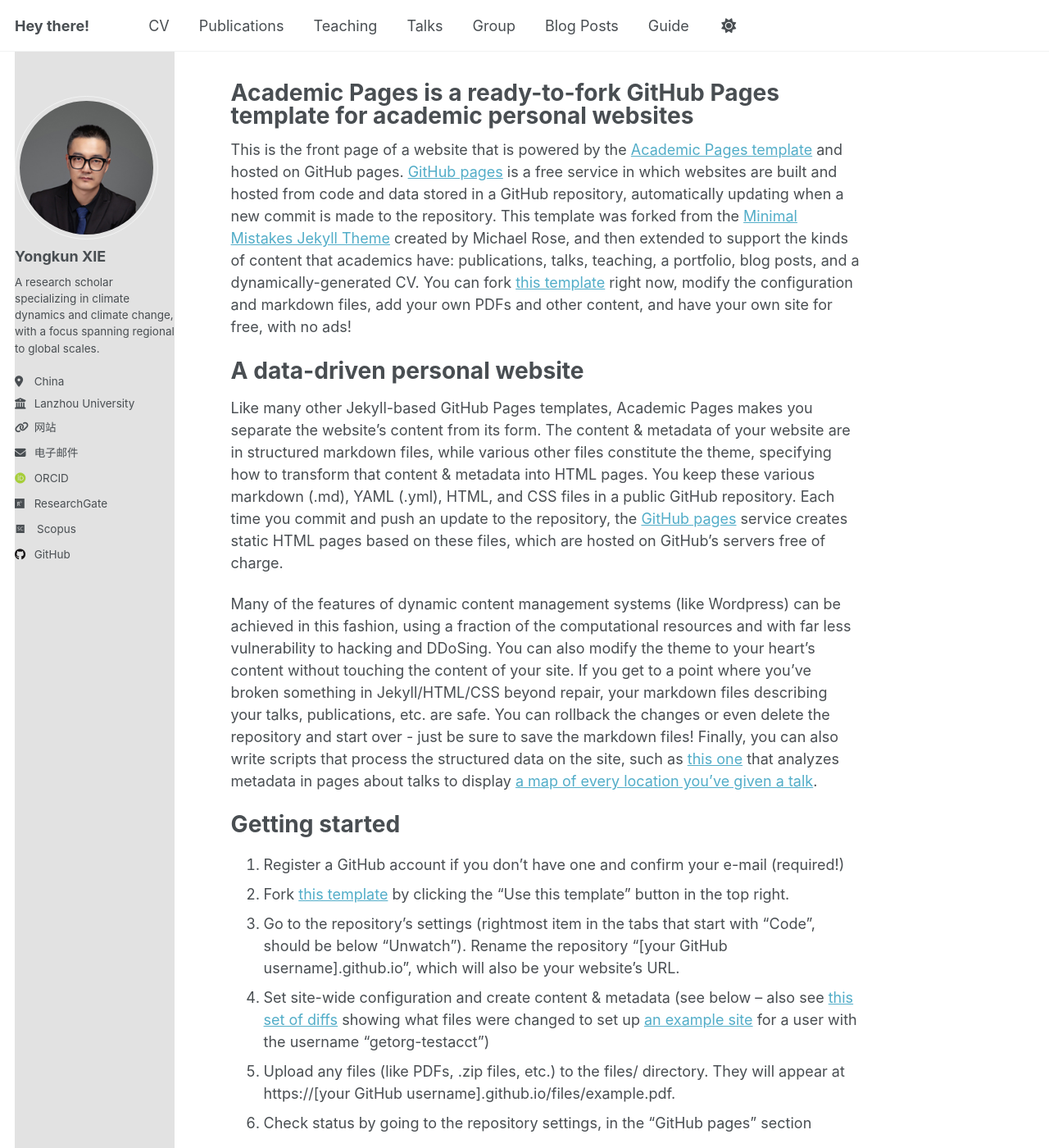
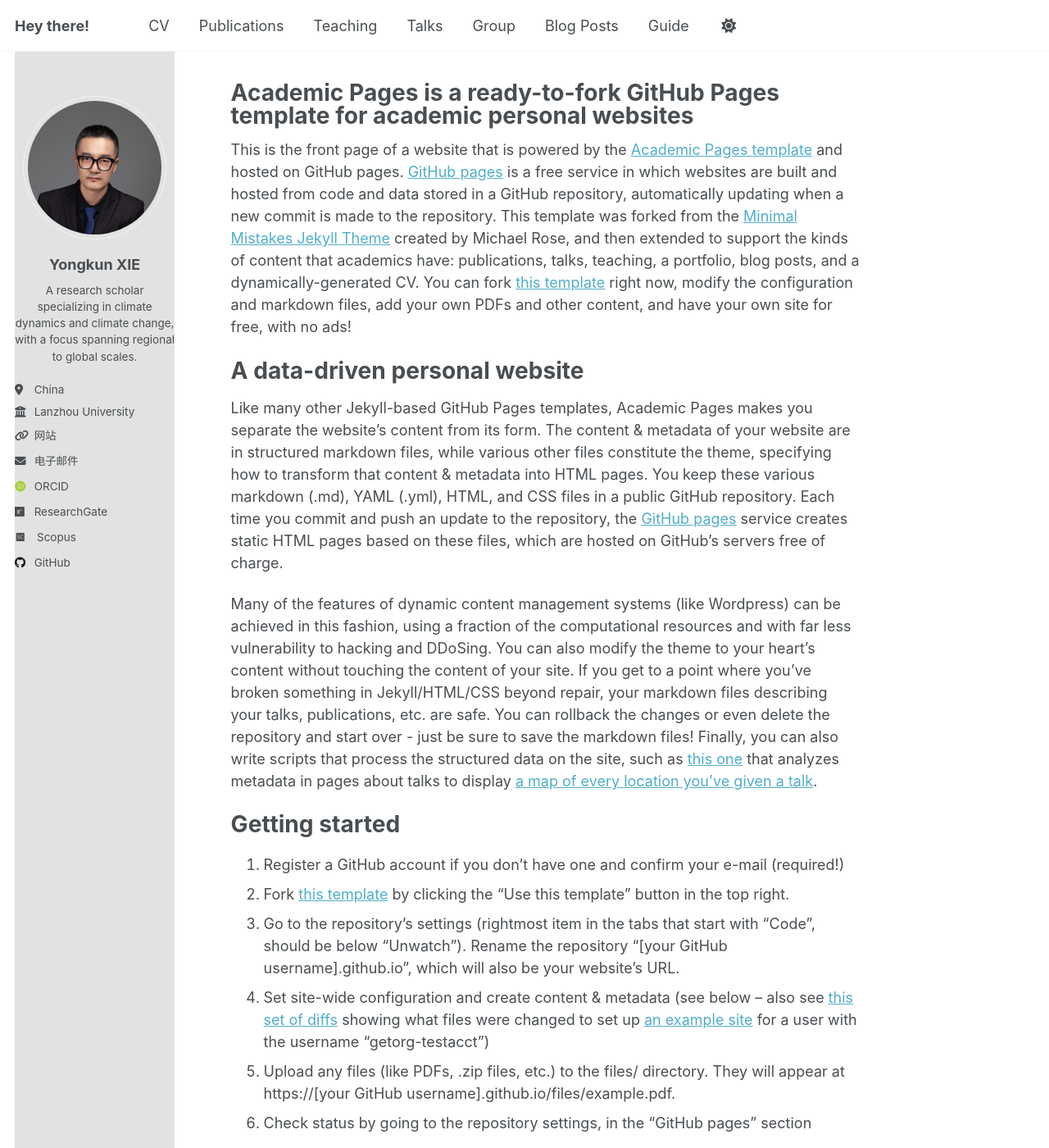
Before and after one commit to yongkunxie/yongkunxie.github.io, a Jekyll site: the page built from _pages/about.md, in a window 1280 px wide and 1400 px high. Shown: the whole window at 82% size. Built offline with Jekyll 4.4.1, drawn with Linux system fonts in a browser that asks for light colours; some web fonts are replaced.

Commit message:
Update _sidebar.scss

```diff
--- a/_sass/layout/_sidebar.scss
+++ b/_sass/layout/_sidebar.scss
@@ -102,6 +102,9 @@
 .author__avatar {
   display: table-cell;
   vertical-align: top;
+  display: block;                    /* 改为块级元素 */
+  margin: 0 auto;                    /* 水平居中 */
+  text-align: center;                /* 内部内容居中 */
   width: 36px;
   // set width only, for non-square avatars
   // height: 36px;
@@ -129,6 +132,9 @@
   padding-left: 15px;
   padding-right: 25px;
   line-height: 1;
+  text-align: center;                /* 内部文字居中 */
+  padding-left: 0;                   /* 移除原有左间距 */
+  margin-top: 20px;                  /* 添加顶部间距 */
 
   @include breakpoint($large) {
     display: block;
```
